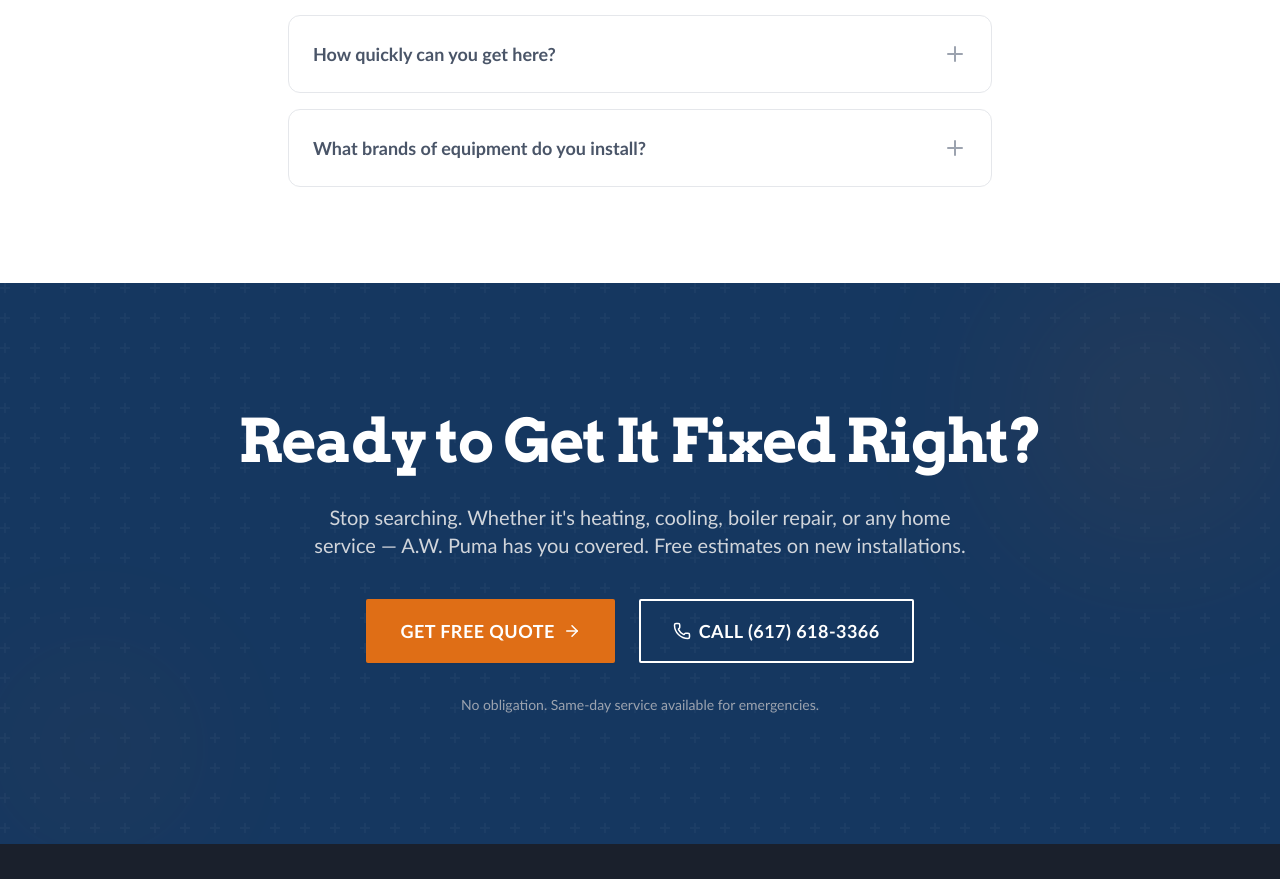
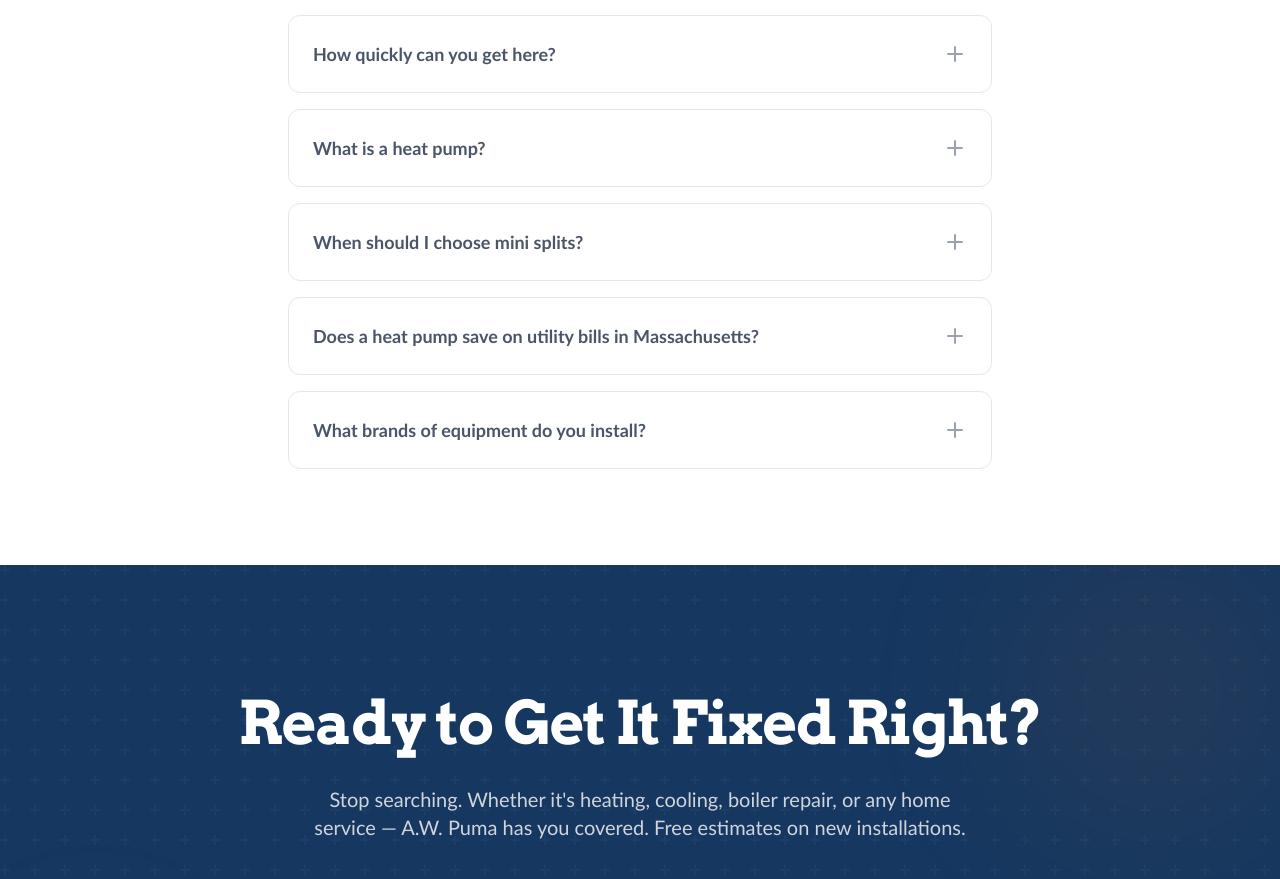
Before and after one commit to ahmedk-hue/a.w.-puma---premium-home-services, a React (Vite) app: page / in a window 1280 px wide. Shown: the part 6760-7639 px from the top of the page. Built offline with nearby package versions, Linux system fonts and the light colour scheme.

Commit message:
Expand FAQ section: Added 3 new questions regarding heat pumps and mini splits

```diff
--- a/components/FAQ.tsx
+++ b/components/FAQ.tsx
@@ -22,6 +22,18 @@
   {
     question: "How quickly can you get here?",
     answer: "For urgent issues like no heat or a broken AC in summer, we offer same-day and next-day emergency service. For non-emergency repairs and installations, we typically schedule within 1–3 business days."
+  },
+  {
+    question: "What is a heat pump?",
+    answer: "A heat pump is an energy-efficient system that provides both heating and cooling by moving heat between the inside and outside of your home. In the winter, it extracts heat from the outside air and moves it indoors. In the summer, it reverses the process, acting like an air conditioner."
+  },
+  {
+    question: "When should I choose mini splits?",
+    answer: "Mini splits (ductless systems) are an excellent choice for homes that don't have existing ductwork, for room additions, or for specific areas that are difficult to heat or cool properly. They allow for zoned comfort, so you can control individual rooms independently."
+  },
+  {
+    question: "Does a heat pump save on utility bills in Massachusetts?",
+    answer: "Yes! Modern cold-climate heat pumps are significantly more efficient than electric baseboard, oil, or propane systems. In Massachusetts, you can also leverage substantial Mass Save® rebates and incentives to offset the initial installation cost, leading to both immediate and long-term utility savings."
   },
   {
     question: "What brands of equipment do you install?",
```
